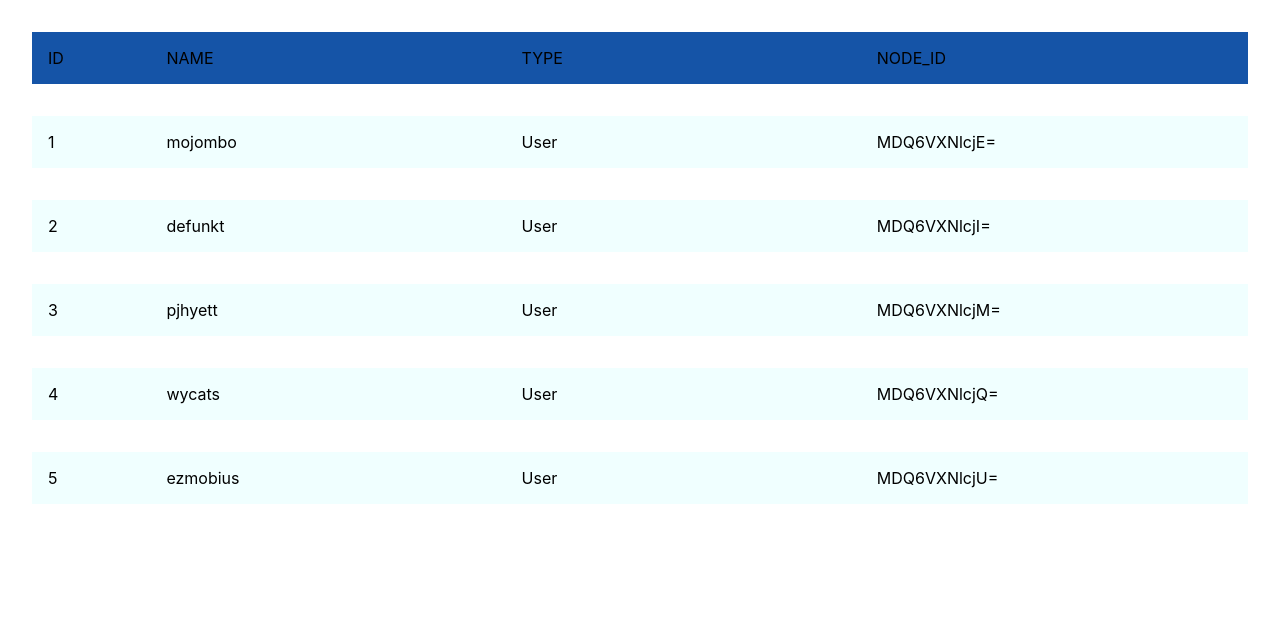
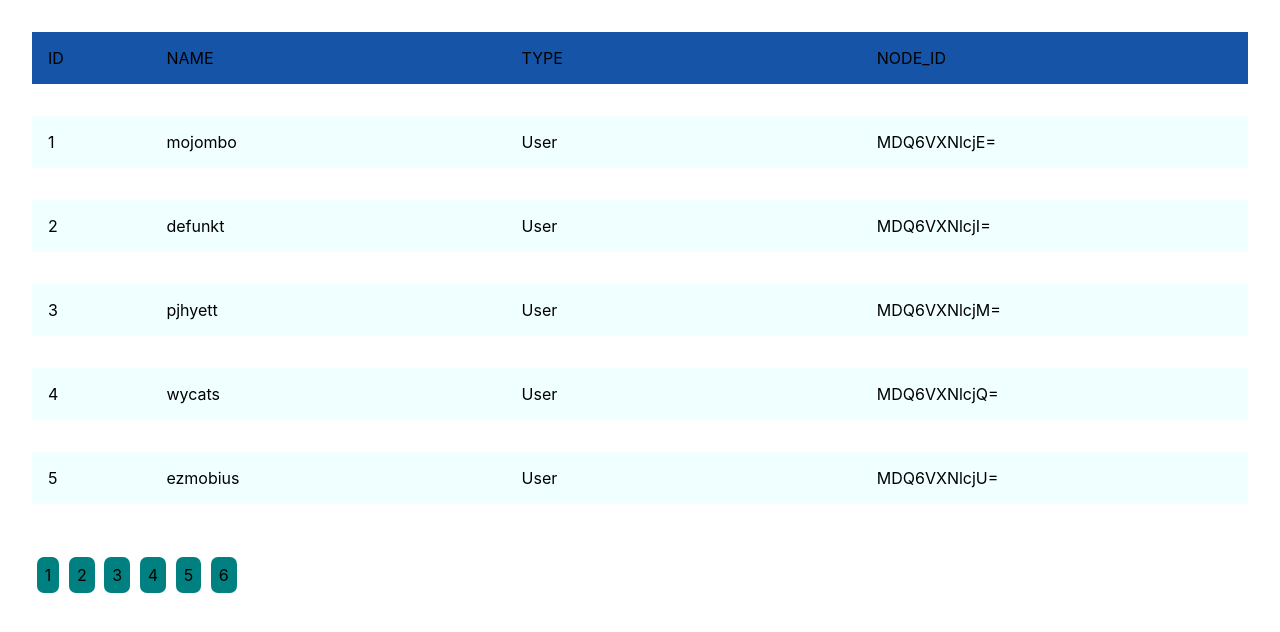
Before and after one commit to bishal5917/Reusable_Pagination, a React (Create React App) app: page / in a window 1280 px wide. Shown: the top 632 px of the page. Built offline with nearby package versions, Linux system fonts and the light colour scheme.

Commit message:
total page array generated

```diff
--- a/src/App.js
+++ b/src/App.js
@@ -1,19 +1,24 @@
-import React, { useState, useEffect } from 'react'
+import React, { useState } from 'react'
 import { users } from './dummydata'
 import './App.css';
 import './users.css'
 import Users from './Users';
+import Pagination from './Pagination';
 
 function App() {
 
   const [currentpage, setCurrentPage] = useState(1)
   const [itemperpage, setItemPerPage] = useState(5)
 
+
   //some indexes
   const lastitemindex = currentpage * itemperpage
   const firstitemindex = lastitemindex - itemperpage
   const currentitem = users.slice(firstitemindex, lastitemindex)
   //currentitem will have items between first and last index
+
+  //length of our users array
+  //console.log(users.length)
 
   return (
     <>
@@ -33,6 +38,10 @@ function App() {
           />
         ))
       }
+      <div className="Nums">
+        <Pagination itemperpage={itemperpage} totalitems={users.length} />
+      </div>
+
     </>
   );
 }
--- /dev/null
+++ b/src/Pagination.js
@@ -0,0 +1,18 @@
+import React from 'react'
+
+export default function Pagination({ itemperpage, totalitems }) {
+    const itemarray = []
+
+    for (let i = 1; i <= Math.ceil(totalitems / itemperpage); i++) {
+        itemarray.push(i)
+    }
+    return (
+        <>
+            {
+                itemarray.map(nums => (
+                    <span key={nums}>{nums}</span>
+                ))
+            }
+        </>
+    )
+}
--- a/src/users.css
+++ b/src/users.css
@@ -26,3 +26,15 @@
 .node {
   flex: 3;
 }
+.Nums{
+  display: flex;
+  margin: 1rem;
+  padding: 1rem 1rem;
+}
+.Nums>*{
+  margin: 0.3rem;
+  background-color: teal;
+  padding: 0.5rem 0.5rem;
+  cursor: pointer;
+  border-radius: 7px;
+}
```
